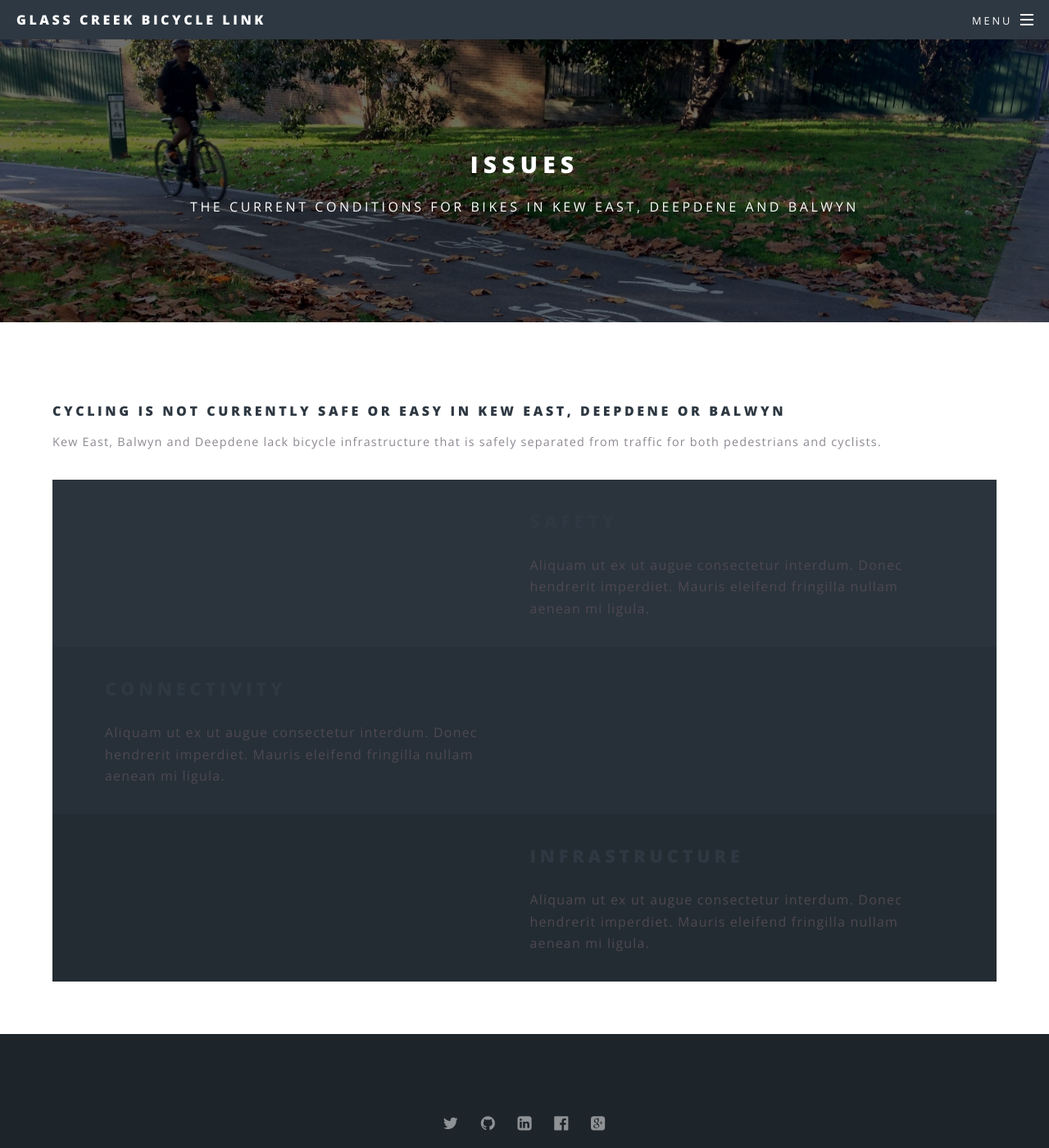
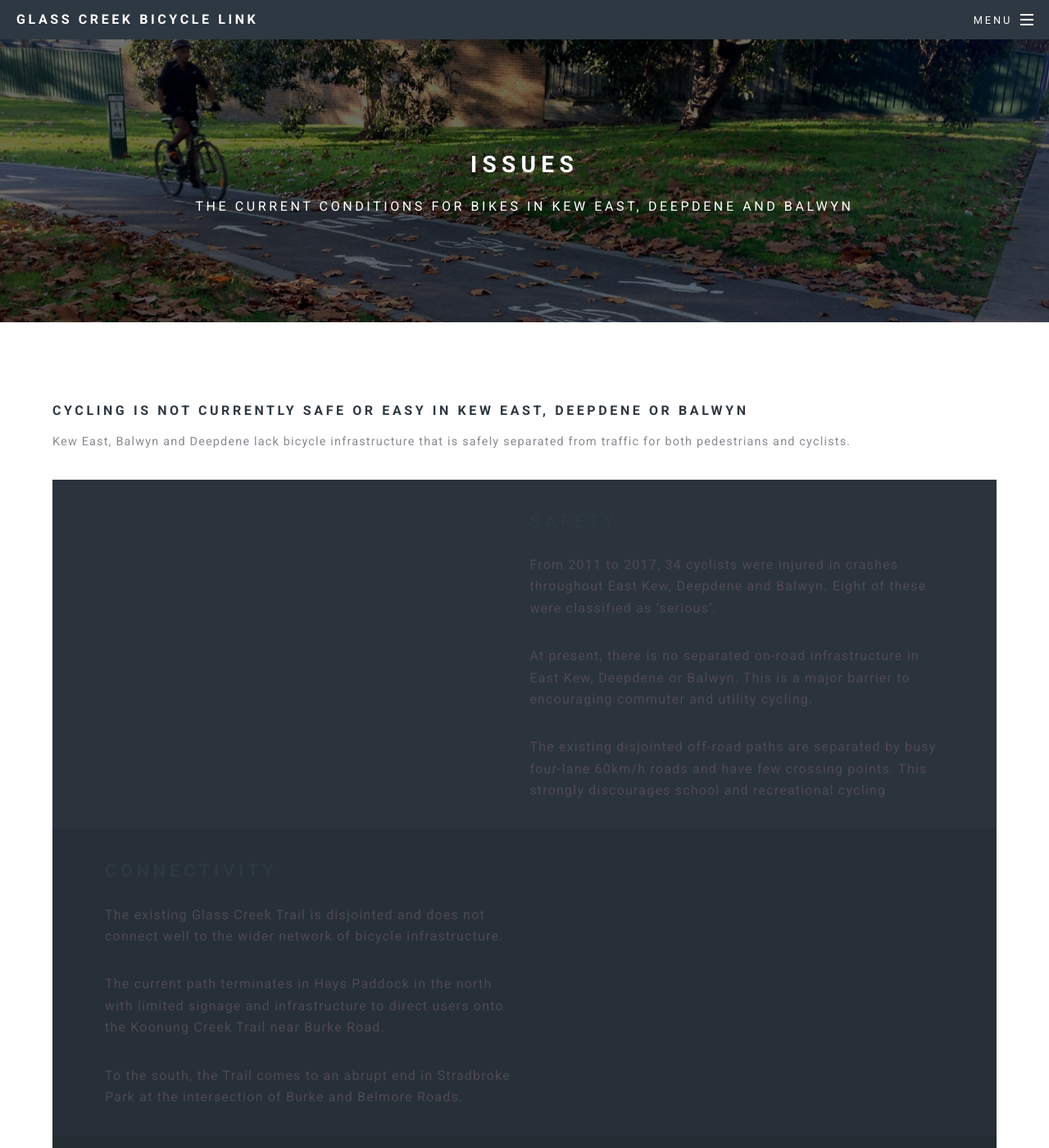
Before and after one commit to boroondarabike/glasscreek-old, a Jekyll site: the page built from issues/index.html, in a window 1280 px wide and 1400 px high. Shown: the whole window at 82% size. Built offline with Jekyll 4.4.1, drawn with Linux system fonts in a browser that asks for light colours; some of the changed text lies outside the part shown.

Commit message:
Changed font to Roboto, added content in Issues page

```diff
--- a/_sass/libs/_vars.scss
+++ b/_sass/libs/_vars.scss
@@ -28,7 +28,7 @@
 
 // Font.
 	$font: (
-		family:				('Open Sans', Helvetica, sans-serif),
+		family:				('Roboto', Helvetica, sans-serif),
 		family-fixed:		('Courier New', monospace),
 		weight:				400,
 		weight-bold:		600,
--- a/css/main.scss
+++ b/css/main.scss
@@ -9,6 +9,7 @@ $baseurl: '{{ site.baseurl }}/images';
 @import 'libs/mixins';
 @import 'font-awesome.min.css';
 @import url('http://fonts.googleapis.com/css?family=Open+Sans:400,400italic,600,600italic,800,800italic');
+@import url('https://fonts.googleapis.com/css?family=Roboto:400,400i,700,700i');
 
 /*
 	Spectral by HTML5 UP
--- a/issues/index.html
+++ b/issues/index.html
@@ -14,19 +14,25 @@ subtitle: The current conditions for bikes in Kew East, Deepdene and Balwyn
 						<section class="spotlight">
 							<div class="image"><img src="images/pic01.jpg" alt="" /></div><div class="content">
 								<h2>Safety</h2>
-								<p>Aliquam ut ex ut augue consectetur interdum. Donec hendrerit imperdiet. Mauris eleifend fringilla nullam aenean mi ligula.</p>
+								<p>From 2011 to 2017, 34 cyclists were injured in crashes throughout East Kew, Deepdene and Balwyn. Eight of these were classified as ‘serious’.</p>
+								<p>At present, there is no separated on-road infrastructure in East Kew, Deepdene or Balwyn. This is a major barrier to encouraging commuter and utility cycling.</p>
+								<p>The existing disjointed off-road paths are separated by busy four-lane 60km/h roads and have few crossing points. This strongly discourages school and recreational cycling</p>
 							</div>
 						</section>
 						<section class="spotlight">
 							<div class="image"><img src="images/pic02.jpg" alt="" /></div><div class="content">
 								<h2>Connectivity</h2>
-								<p>Aliquam ut ex ut augue consectetur interdum. Donec hendrerit imperdiet. Mauris eleifend fringilla nullam aenean mi ligula.</p>
+								<p>The existing Glass Creek Trail is disjointed and does not connect well to the wider network of bicycle infrastructure.</p>
+								<p>The current path terminates in Hays Paddock in the north with limited signage and infrastructure to direct users onto the Koonung Creek Trail near Burke Road.</p>
+								<p>To the south, the Trail comes to an abrupt end in Stradbroke Park at the intersection of Burke and Belmore Roads.</p>
 							</div>
 						</section>
 						<section class="spotlight">
 							<div class="image"><img src="images/pic03.jpg" alt="" /></div><div class="content">
 								<h2>Infrastructure</h2>
-								<p>Aliquam ut ex ut augue consectetur interdum. Donec hendrerit imperdiet. Mauris eleifend fringilla nullam aenean mi ligula.</p>
+								<p>Wayfinding along the route is non-existent.</p>
+								<p>While much infrastructure is already in place, small connections between the isolated segments is required.</p>
+								<p>Both on and off-road paths require infrastructure to encourage cycling.</p>
 							</div>
 						</section>
 					</section>
```
